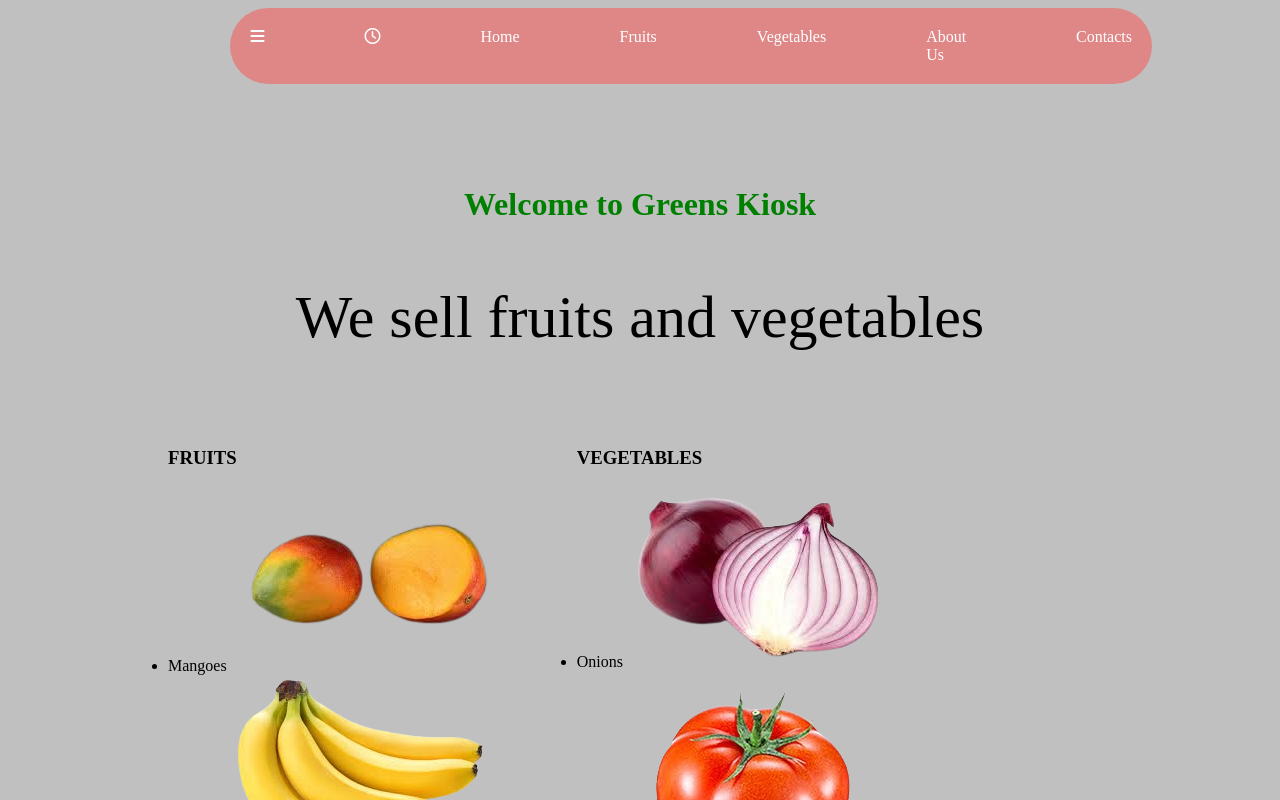
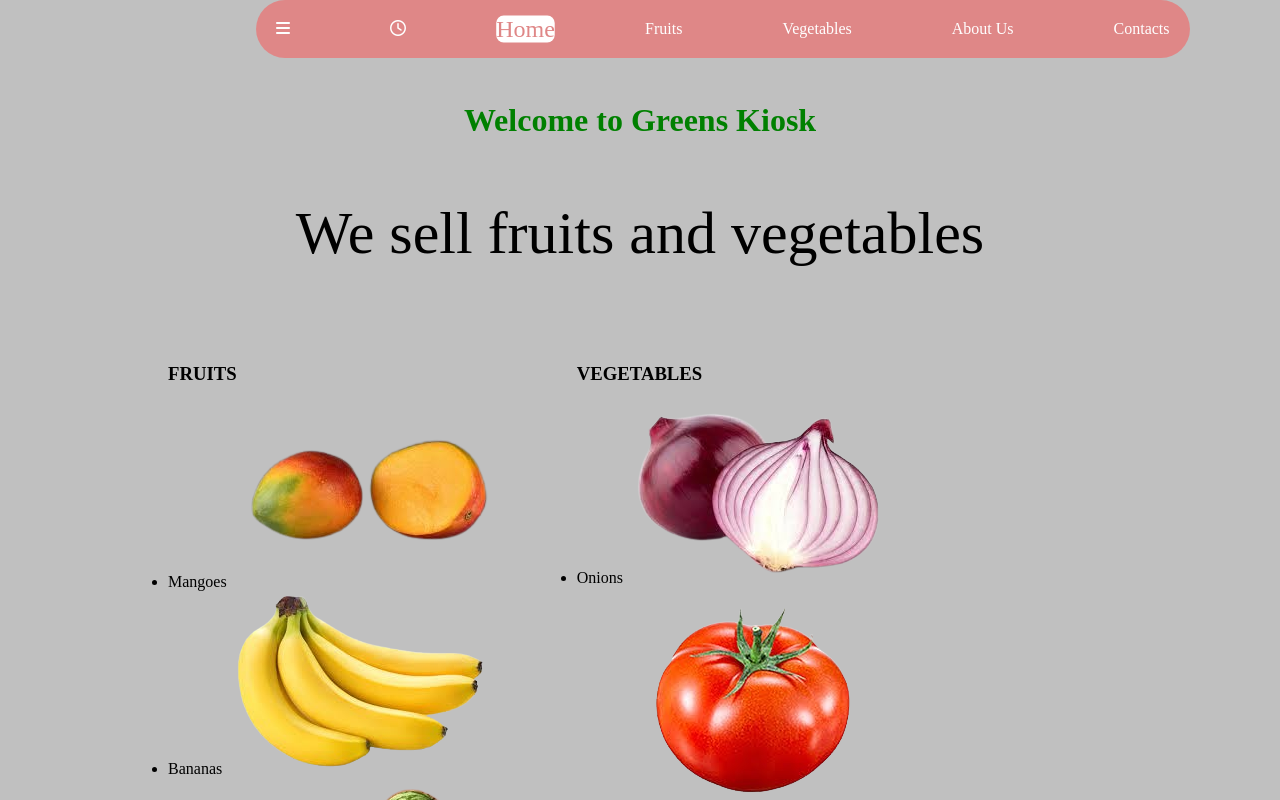
Before and after one commit to Tihitnaabraham/DOM-assignment, a plain HTML site: page index.html in a window 1280 px wide. In both pictures the pointer is over the link "Home". Shown: the top 800 px of the page. Drawn offline with Linux system fonts and the light colour scheme.

Commit message:
Dom assignment

```diff
--- a/index.js
+++ b/index.js
@@ -100,7 +100,7 @@
 
 
 
-document.getElementById("fruitList").appendChild(img)
+
 
 const clickWord=document.getElementById("subtitle");
 clickWord.addEventListener("click",()=>{
--- a/style.css
+++ b/style.css
@@ -19,6 +19,13 @@
     position: relative;
     margin-top: 10%;
    text-align: center;
+}
+
+#insidebar a:hover{
+    transform: scale(1.5);
+    color: rgb(223, 135, 135);;
+    background: white;
+    border-radius: 5px;
 }
 
 
```
